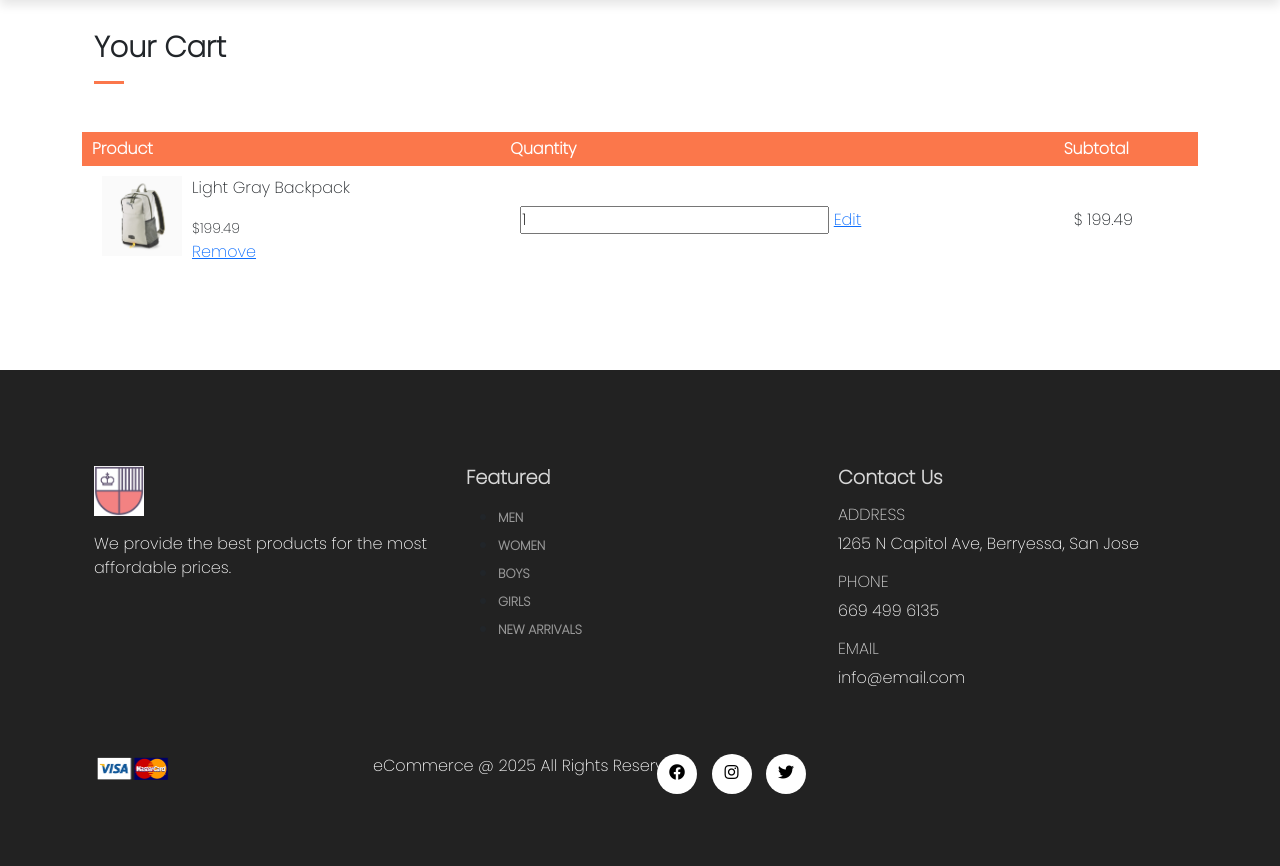
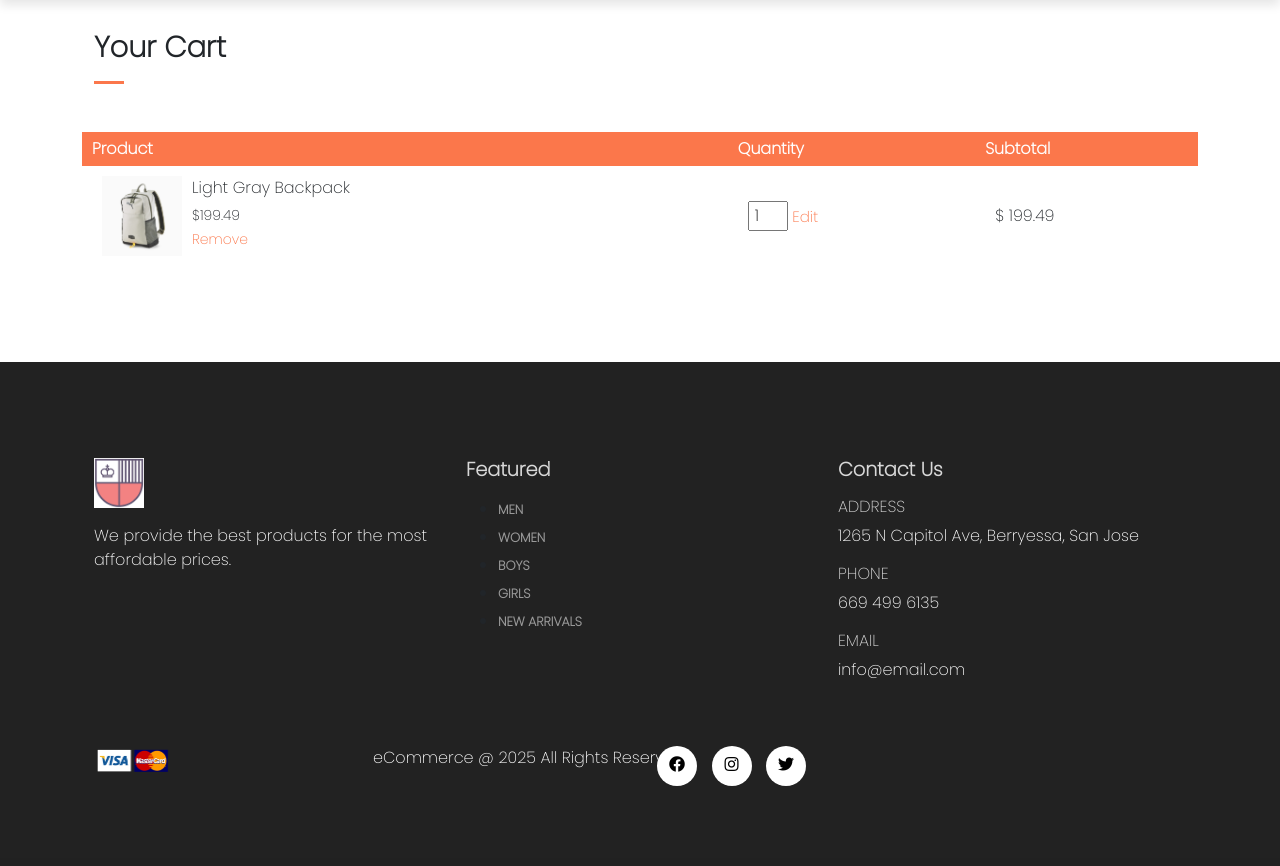
Before and after one commit to leoAshu/eCommerce-website, a PHP site: page /cart.html in a window 1280 px wide. Shown: the part 114-980 px from the top of the page. Run offline with PHP 8.4, Linux system fonts and the light colour scheme.

Commit message:
designs cart

```diff
--- a/assets/css/style.css
+++ b/assets/css/style.css
@@ -374,3 +374,29 @@ footer .copyright img {
     height: 80px;
     margin-right: 10px;
 }
+
+.cart td input {
+    width: 40px;
+    height: 30px;
+    padding: 5px;
+}
+
+.cart td a {
+    color: #FB774B;
+}
+
+.cart .remove-btn {
+    color: #FB774B;
+    text-decoration: none;
+    font-size: 14px;
+}
+
+.cart .edit-btn {
+    color: #FB774B;
+    text-decoration: none;
+    font-size: 15px;
+}
+
+.cart .product-info p {
+    margin-bottom: 3px;
+}
--- a/cart.html
+++ b/cart.html
@@ -82,13 +82,13 @@
                             <p>Light Gray Backpack</p>
                             <small><span>$</span>199.49</small>
                             <br>
-                            <a class="remove-btn">Remove</a>
+                            <a class="remove-btn" href="#">Remove</a>
                         </div>
                     </div>
                 </td>
                 <td>
                     <input type="number"  value="1"/>
-                    <a class="edit-btn">Edit</a>
+                    <a class="edit-btn" href="#">Edit</a>
                 </td>
                 <td>
                     <span>$</span>
```
